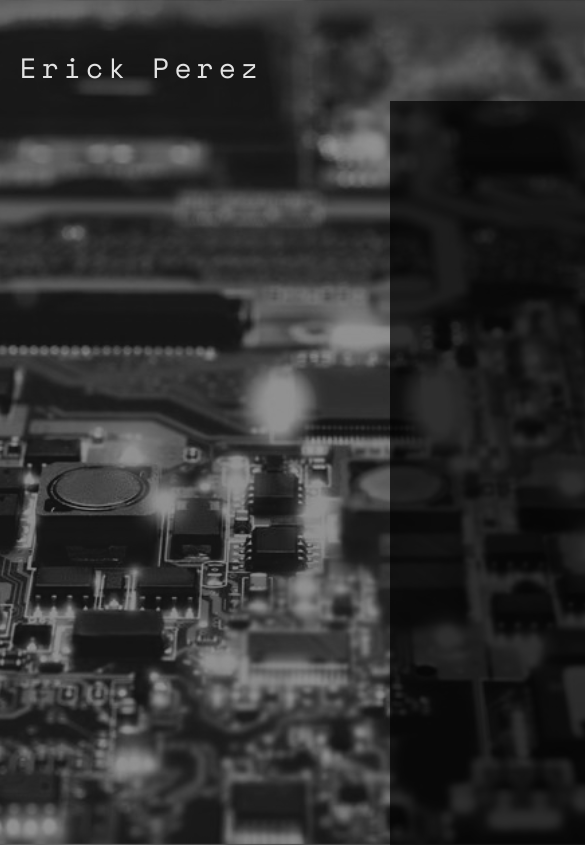
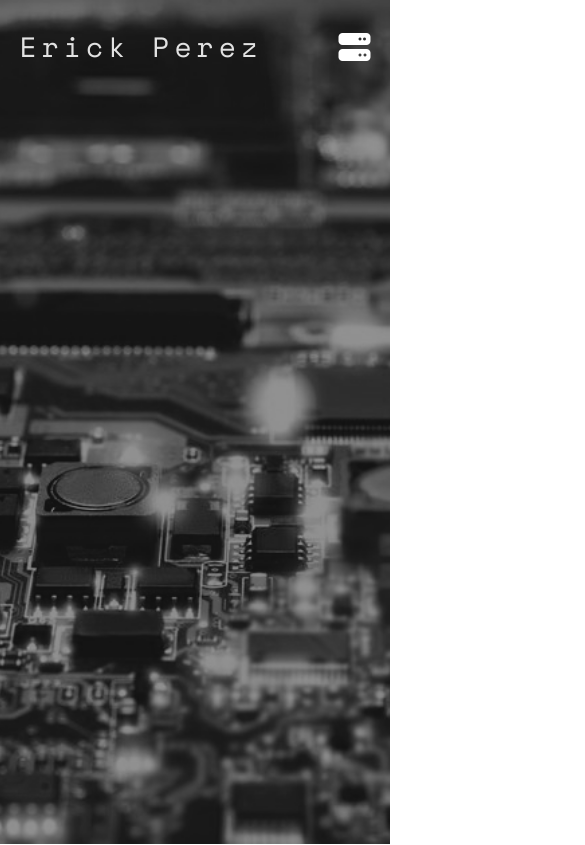
Before and after one commit to veroca88/erick-perez-portfolio, a React (Create React App) app: page / in a window 390 px wide. Shown: the top 845 px of the page, 585 px wide, since content can reach past the window. Built offline with nearby package versions, Linux system fonts and the light colour scheme; the HTML template or start-up script is replaced by a standard one.

Commit message:
Navbar responsive using hooks and transition effect

```diff
--- a/src/App.css
+++ b/src/App.css
@@ -4,19 +4,51 @@
   box-sizing: border-box;
   font-family: "Space Mono", monospace;
 }
-body {
+.App {
   background: url(images/bg-photo.png) no-repeat center center fixed;
   -webkit-background-size: cover;
   -moz-background-size: cover;
   -o-background-size: cover;
   background-size: cover;
-  height: 55rem;
+  min-height: 100vh;
 }
 
-nav {
-  display: relative; /* next to the other */
+/*  =================================== NAVBAR ================================ */
+
+nav.responsive-nav {
+  width: 100%;
+  min-height: 12vh;
+  position: sticky;
+  top: 0;
+  display: inline-flex;
   align-items: center;
-  min-height: 12vh;
+}
+
+nav.responsive-nav > ul {
+  display: flex;
+  margin-block-start: 0;
+  margin-block-end: 0;
+  padding-inline-start: 0;
+  height: 100%;
+  align-items: center;
+  margin-right: 5%;
+  margin-left: auto;
+}
+
+nav > ul > li {
+  list-style-type: none;
+  padding: 20px;
+  float: right;
+}
+
+nav > ul > li > a {
+  display: flex;
+  justify-content: flex-end;
+  font-weight: bold;
+}
+
+a:link {
+  text-decoration: none !important;
 }
 
 .logo {
@@ -25,77 +57,85 @@ nav {
   font-size: 18px;
   font-weight: bold;
   margin-left: 5%;
-  position: relative;
-  top: 6vh;
-}
-.nav-links a {
-  color: rgb(226, 226, 226);
-  text-decoration: none;
-  letter-spacing: 2px;
-  font-size: 20px;
+  width: max-content;
 }
 
-.nav-links li {
-  list-style: none; /* remove dots */
+.logo-nav {
+  color: white;
+  cursor: pointer;
+  float: right;
+  display: none;
 }
-
-.nav-active {
-  background-color: "#999";
+figure {
+  cursor: pointer;
+  display: none;
 }
-
-.nav-links {
-  float: right;
-  display: flex;
-  margin-right: 5%;
-  width: 30%;
-  justify-content: space-between;
-}
-
-.burgeroff {
-  display: none;
-  margin-right: 5%;
-}
-
-.burgeron div {
+.active {
   cursor: pointer;
   width: 25px;
   height: 2px;
-  background-color: rgb(226, 226, 226);
   margin: 5px;
 }
+
 @media screen and (max-width: 1200px) {
-  .nav-links {
+  nav.responsive-nav > ul > li {
     width: 38%;
   }
 }
 
-@media screen and (max-width: 786px) {
+@media screen and (max-width: 760px) {
   body {
     overflow-x: hidden;
   }
-  .nav-links {
-    position: absolute;
-    margin-right: 0px;
-    right: 0px;
-    height: 138vh;
-    top: 12vh;
-    display: flex;
+  nav.responsive-nav > ul {
+    height: 100%;
+    width: 150px;
+    position: fixed;
+    right: 0;
     flex-direction: column;
-    align-items: center;
+    top: 14vh;
+    margin-right: 0%;
+    transition: 3000ms ease all;
+  }
+
+  .li-desactive {
+    height: 100%;
+    width: 320px;
+    left: -320;
+    position: fixed;
+    right: 0;
+    flex-direction: column;
+    top: 14vh;
+    margin-right: 0%;
+    display: none;
+  }
+
+  nav.responsive-nav > ul > li {
     width: 100%;
-    background-color: rgba(0, 0, 0, 0.678);
-    transform: translateX(100%);
-    transition: transform 0.5s ease-in;
+    padding-right: 0;
+    padding-left: 0;
+    list-style-type: none;
   }
-  .nav-links li {
-    opacity: 0;
+
+  nav.responsive-nav > ul > li > a {
+    padding-right: 10%;
   }
-  .burgeron {
+
+  .logo-nav {
+    width: 100%;
+    color: white;
+    cursor: pointer;
     display: block;
-    float: right;
+  }
+
+  figure {
+    cursor: pointer;
+    display: block;
+    position: relative;
+    margin-left: auto;
+    margin-right: 5%;
+    margin-top: 2%;
   }
 }
 
-.nav-active {
-  transform: translateX(0%);
-}
+/*  =================================== TYPING EFFECT ================================ */
--- a/src/components/Navbar/Burger.js
+++ /dev/null
@@ -1,16 +0,0 @@
-import React, { useState } from "react";
-
-export default function Burger() {
-  const [toggle, setToggle] = useState("off");
-
-  const handleClick = () => {
-    setToggle(toggle === "off" ? "on" : "off");
-  };
-  return (
-    <div onClick={() => handleClick()} className={`burger${toggle}`}>
-      <div></div>
-      <div></div>
-      <div></div>
-    </div>
-  );
-}
--- a/src/components/Navbar/Navbar.js
+++ b/src/components/Navbar/Navbar.js
@@ -1,39 +1,41 @@
 import React, { useState } from "react";
 import { Link } from "react-router-dom";
-import Burger from "./Burger";
 
-export default function NavbarPage({ navLinks, background, hoverBackground }) {
+export default function NavbarPage({
+  navLinks,
+  background,
+  hoverBackground,
+  linkColor,
+  textHover,
+}) {
   const [hoverIndex, setHoverIndex] = useState(-1);
   const [navOpen, setNavOpen] = useState(false);
   return (
-    <nav>
+    <nav className="responsive-nav">
       <div className="logo">
         <h3>Erick Perez</h3>
       </div>
-      <ul className="nav-links">
+      <figure onClick={() => setNavOpen(!navOpen)}>
+        <i className="fas fa-server fa-2x logo-nav"></i>
+      </figure>
+      <ul style={{ background }}>
         {navLinks.map((eachLink, index) => {
           return (
             <li
+              className={navOpen ? "" : "li-desactive"}
               onMouseEnter={() => setHoverIndex(index)}
               onMouseLeave={() => setHoverIndex(-1)}
               style={{
-                background:
-                  hoverIndex === index ? hoverBackground || "#999" : "",
+                background: hoverIndex === index ? textHover || "#000" : "",
               }}
             >
-              <Link key={index} to={eachLink.path}>
+              <Link style={{ color: linkColor }} key={index} to={eachLink.path}>
                 {eachLink.text}
               </Link>
             </li>
           );
         })}
       </ul>
-      <Burger />
-      {/* <div className="burger">
-        <div></div>
-        <div></div>
-        <div></div>
-      </div> */}
     </nav>
   );
 }
```
